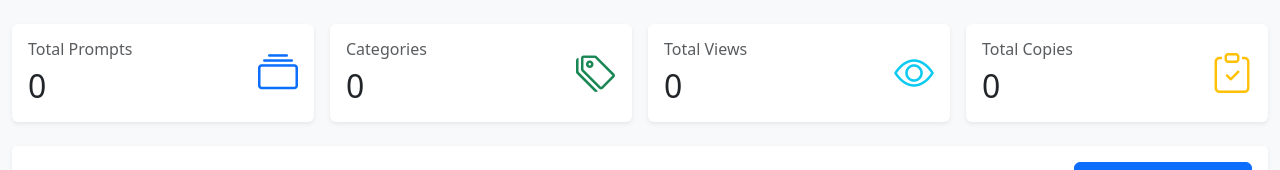
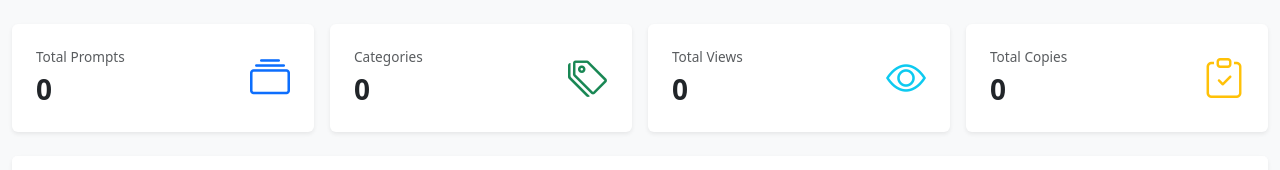
Before and after one commit to NimeshDilhara96/promtgallery, a Next.js app: page /admin/dashboard in a window 1280 px wide. Shown: the top 170 px of the page. Built offline with nearby package versions, Linux system fonts and the light colour scheme; no server answers; the database is empty.

Commit message:
admindashboard-update

```diff
--- a/app/admin/dashboard/DashboardTable.tsx
+++ b/app/admin/dashboard/DashboardTable.tsx
@@ -49,11 +49,11 @@ export function DashboardTable({ initialPrompts }: { initialPrompts: any[] }) {
                 <tr>
                   <th>Image</th>
                   <th>Title</th>
-                  <th>Category</th>
-                  <th>Platform</th>
-                  <th className="text-center">Views</th>
-                  <th className="text-center">Copies</th>
-                  <th>Created</th>
+                  <th className="d-none d-md-table-cell">Category</th>
+                  <th className="d-none d-lg-table-cell">Platform</th>
+                  <th className="text-center d-none d-sm-table-cell">Views</th>
+                  <th className="text-center d-none d-sm-table-cell">Copies</th>
+                  <th className="d-none d-md-table-cell">Created</th>
                   <th className="text-end">Actions</th>
                 </tr>
               </thead>
@@ -104,28 +104,37 @@ export function DashboardTable({ initialPrompts }: { initialPrompts: any[] }) {
                           <small className="text-muted">
                             {prompt.prompt.substring(0, 60)}...
                           </small>
+                          {/* Show badges on mobile that are hidden in columns */}
+                          <div className="d-md-none mt-2">
+                            {categories.slice(0, 2).map((cat: string) => (
+                              <span key={cat} className="badge bg-primary mb-1 me-1" style={{ fontSize: '0.65rem' }}>{cat}</span>
+                            ))}
+                            <span className="badge bg-info mb-1 me-1" style={{ fontSize: '0.65rem' }}>
+                              <i className="bi bi-eye me-1"></i>{prompt.stats?.views || 0}
+                            </span>
+                          </div>
                         </td>
-                        <td>
+                        <td className="d-none d-md-table-cell">
                           {categories.map((cat: string) => (
                             <span key={cat} className="badge bg-primary mb-1 me-1">{cat}</span>
                           ))}
                         </td>
-                        <td>
+                        <td className="d-none d-lg-table-cell">
                           <small className="text-muted">{prompt.platform || "All"}</small>
                         </td>
-                        <td className="text-center">
+                        <td className="text-center d-none d-sm-table-cell">
                           <span className="badge bg-info">
                             <i className="bi bi-eye me-1"></i>
                             {prompt.stats?.views || 0}
                           </span>
                         </td>
-                        <td className="text-center">
+                        <td className="text-center d-none d-sm-table-cell">
                           <span className="badge bg-warning text-dark">
                             <i className="bi bi-clipboard-check me-1"></i>
                             {prompt.stats?.copies || 0}
                           </span>
                         </td>
-                        <td>
+                        <td className="d-none d-md-table-cell">
                           <small className="text-muted" suppressHydrationWarning>
                             {prompt.created_at ? (
                               <>
--- a/app/admin/dashboard/page.tsx
+++ b/app/admin/dashboard/page.tsx
@@ -27,60 +27,60 @@ export default async function DashboardPage() {
   return (
     <div className="container-fluid py-4">
       <div className="row g-3 mb-4">
-        <div className="col-md-3">
-          <div className="card stat-card border-0 shadow-sm">
-            <div className="card-body">
+        <div className="col-lg-3 col-md-6 col-6">
+          <div className="card stat-card border-0 shadow-sm h-100">
+            <div className="card-body p-3 p-md-4">
               <div className="d-flex justify-content-between align-items-center">
                 <div>
-                  <h6 className="text-muted mb-2">Total Prompts</h6>
-                  <h2 className="mb-0">{totalPrompts}</h2>
+                  <h6 className="text-muted mb-1 mb-md-2" style={{ fontSize: '0.85rem' }}>Total Prompts</h6>
+                  <h3 className="mb-0 fw-bold">{totalPrompts}</h3>
                 </div>
-                <div className="fs-1 text-primary">
+                <div className="fs-1 text-primary d-none d-sm-block">
                   <i className="bi bi-collection"></i>
                 </div>
               </div>
             </div>
           </div>
         </div>
-        <div className="col-md-3">
-          <div className="card stat-card border-0 shadow-sm">
-            <div className="card-body">
+        <div className="col-lg-3 col-md-6 col-6">
+          <div className="card stat-card border-0 shadow-sm h-100">
+            <div className="card-body p-3 p-md-4">
               <div className="d-flex justify-content-between align-items-center">
                 <div>
-                  <h6 className="text-muted mb-2">Categories</h6>
-                  <h2 className="mb-0">{totalCategories}</h2>
+                  <h6 className="text-muted mb-1 mb-md-2" style={{ fontSize: '0.85rem' }}>Categories</h6>
+                  <h3 className="mb-0 fw-bold">{totalCategories}</h3>
                 </div>
-                <div className="fs-1 text-success">
+                <div className="fs-1 text-success d-none d-sm-block">
                   <i className="bi bi-tags"></i>
                 </div>
               </div>
             </div>
           </div>
         </div>
-        <div className="col-md-3">
-          <div className="card stat-card border-0 shadow-sm">
-            <div className="card-body">
+        <div className="col-lg-3 col-md-6 col-6">
+          <div className="card stat-card border-0 shadow-sm h-100">
+            <div className="card-body p-3 p-md-4">
               <div className="d-flex justify-content-between align-items-center">
                 <div>
-                  <h6 className="text-muted mb-2">Total Views</h6>
-                  <h2 className="mb-0">{new Intl.NumberFormat().format(totalViews)}</h2>
+                  <h6 className="text-muted mb-1 mb-md-2" style={{ fontSize: '0.85rem' }}>Total Views</h6>
+                  <h3 className="mb-0 fw-bold">{new Intl.NumberFormat().format(totalViews)}</h3>
                 </div>
-                <div className="fs-1 text-info">
+                <div className="fs-1 text-info d-none d-sm-block">
                   <i className="bi bi-eye"></i>
                 </div>
               </div>
             </div>
           </div>
         </div>
-        <div className="col-md-3">
-          <div className="card stat-card border-0 shadow-sm">
-            <div className="card-body">
+        <div className="col-lg-3 col-md-6 col-6">
+          <div className="card stat-card border-0 shadow-sm h-100">
+            <div className="card-body p-3 p-md-4">
               <div className="d-flex justify-content-between align-items-center">
                 <div>
-                  <h6 className="text-muted mb-2">Total Copies</h6>
-                  <h2 className="mb-0">{new Intl.NumberFormat().format(totalCopies)}</h2>
+                  <h6 className="text-muted mb-1 mb-md-2" style={{ fontSize: '0.85rem' }}>Total Copies</h6>
+                  <h3 className="mb-0 fw-bold">{new Intl.NumberFormat().format(totalCopies)}</h3>
                 </div>
-                <div className="fs-1 text-warning">
+                <div className="fs-1 text-warning d-none d-sm-block">
                   <i className="bi bi-clipboard-check"></i>
                 </div>
               </div>
```
